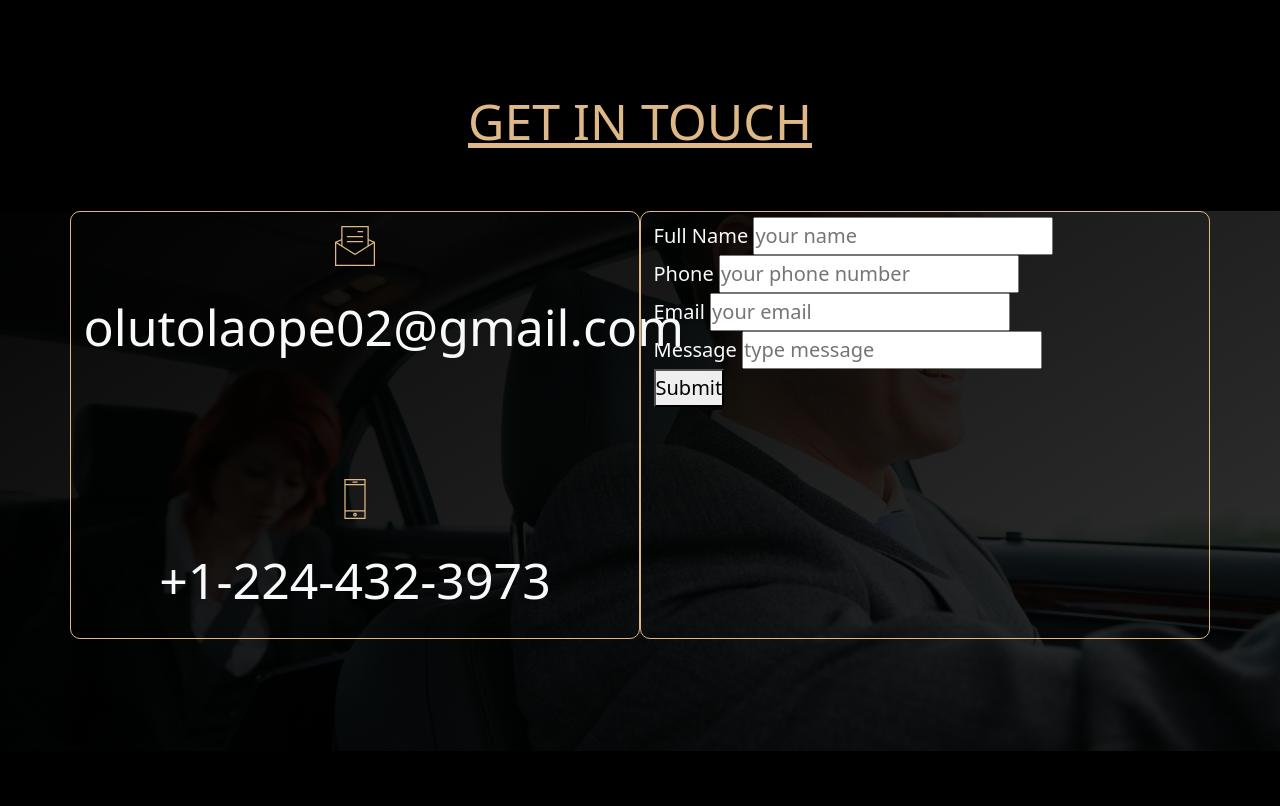
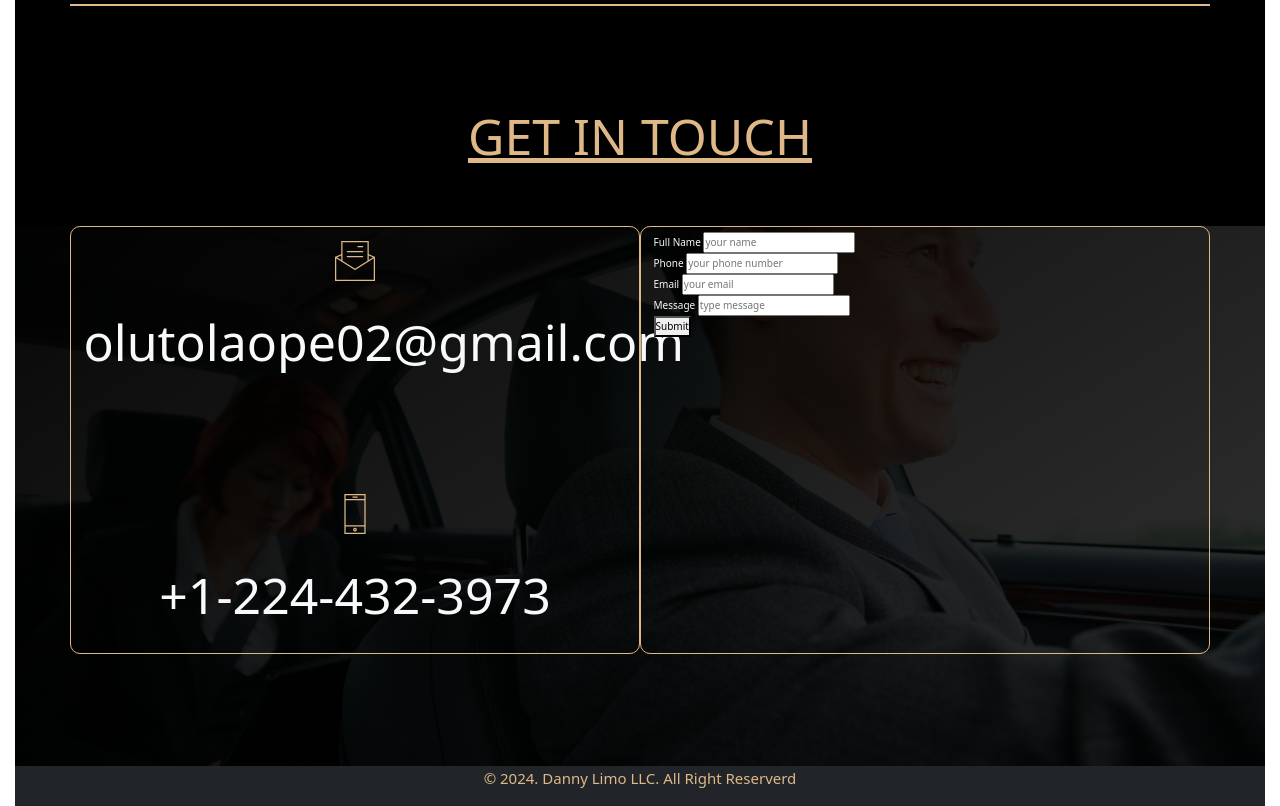
Before and after one commit to tsbproject/Danny-Limo, a PHP site: page / in a window 1280 px wide. Shown: the part 3299-4105 px from the top of the page. Before the commit the page ends 4050 px from the top, so only its background shows below. Run offline with PHP 8.4, Linux system fonts and the light colour scheme.

Commit message:
[committed]

```diff
--- a/css/style.css
+++ b/css/style.css
@@ -37,7 +37,8 @@ html {
   font-size: 62.5%; }
 
 body {
-  box-sizing: border-box; }
+  box-sizing: border-box;
+  padding: 1.5rem; }
 
 body {
   font-family: "oxygen" sans-serif;
@@ -291,6 +292,9 @@ body {
   font-size: 2rem;
   display: block; }
 
+.input {
+  width: 4rem; }
+
 .navbar-nav {
   color: #000000;
   list-style: none;
@@ -402,6 +406,13 @@ body {
   #section-contact__form:hover {
     box-shadow: 0 2px 5px 2px #f5f3f3; }
 
+#section-footer {
+  height: 4rem; }
+
+.section-footer--copyright {
+  font-size: 1.5rem;
+  color: #deb887; }
+
 #section1 {
   height: 100rem;
   background-image: radial-gradient(black, rgba(255, 255, 255, 0.2)), url("../images/background3.jpg");
@@ -447,8 +458,7 @@ body {
   background-color: #000000; }
 
 #section4 {
-  height: 60rem;
-  background-color: orange; }
+  height: 60rem; }
 
 #section5 {
   height: 100rem;
--- a/index.html
+++ b/index.html
@@ -226,7 +226,7 @@
 
         <div id="section-contact__form" class="col-sm-6">
           <div class="p-2 ">
-            <form class="section-contact__form">
+            <form class="section-contact-form">
               <label> Full Name</label> <input type="text" placeholder="your name"><br>
               <label>Phone</label> <input type="text" placeholder="your phone number"><br>
               <label>Email</label> <input type="email" placeholder="your email"><br>
@@ -243,11 +243,18 @@
 
       </div>
     </div>
+  </div>
 
+  <div class="section-footer bg-dark">
+     <div class="container-fluid">
+         <div id="section-footer" class="col-sm-12">
+          <p class="section-footer--copyright  text-center "> &copy; 2024. Danny Limo LLC. All Right Reserverd</p>
+         </div>
+     </div>
   </div>
 
 
 
-
+<script src="js/script.js"></script>
 </body>
 </html>
--- a/sass/base/_base.scss
+++ b/sass/base/_base.scss
@@ -13,4 +13,5 @@ html {
 
 body {
     box-sizing: border-box;
+    padding: 1.5rem;
 }
--- /dev/null
+++ b/sass/components/_form.scss
@@ -0,0 +1,16 @@
+
+.section-contact-form {
+    display:grid;
+    gap: .2rem;
+    font-size: 6rem;
+
+
+
+
+
+}
+
+form input  {
+    width: 20rem;
+
+}
--- a/sass/layout/_footer.scss
+++ b/sass/layout/_footer.scss
@@ -0,0 +1,11 @@
+.section-footer {
+
+
+
+    &--copyright {
+        font-size: $default-font-size2;
+        color: $color-primary;
+
+    }
+
+}
--- a/sass/layout/_grid.scss
+++ b/sass/layout/_grid.scss
@@ -56,3 +56,8 @@
 
 
 }
+
+
+#section-footer {
+    height: 4rem;
+}
--- a/sass/main.scss
+++ b/sass/main.scss
@@ -11,6 +11,7 @@
 @import "components/composition";
 @import "components/feature-box";
 @import "components/card";
+@import "components/form";
 
 
 
@@ -22,6 +23,8 @@
 @import "layout/navigation";
 @import "layout/header";
 @import "layout/grid";
+@import "layout/footer";
+
 
 
 
--- a/sass/pages/_home.scss
+++ b/sass/pages/_home.scss
@@ -103,7 +103,7 @@
 
 #section4 {
     height: 60rem;
-    background-color: orange;
+
 }
 
 
```
Also changed, not shown: js/script.js (added).
